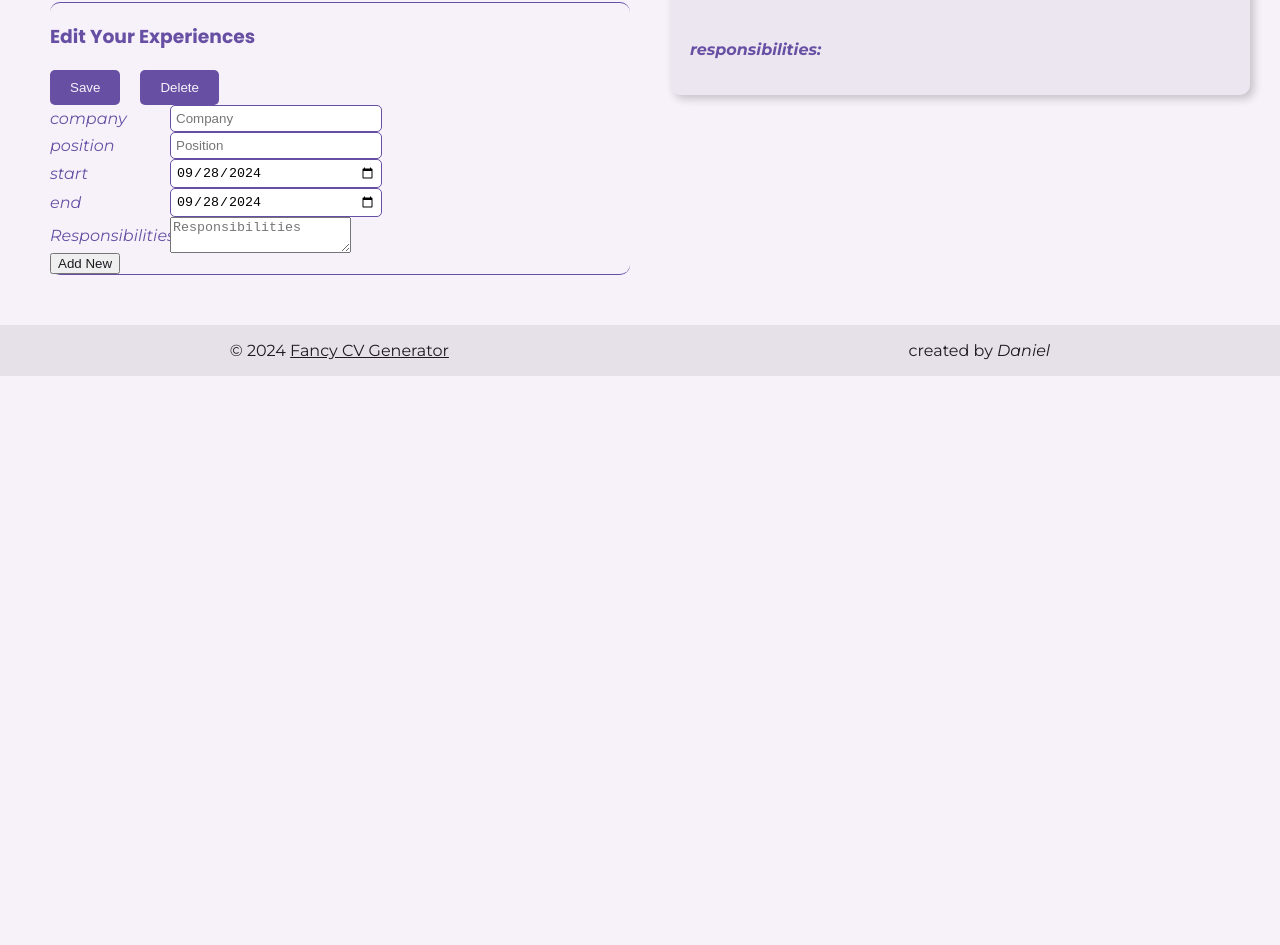
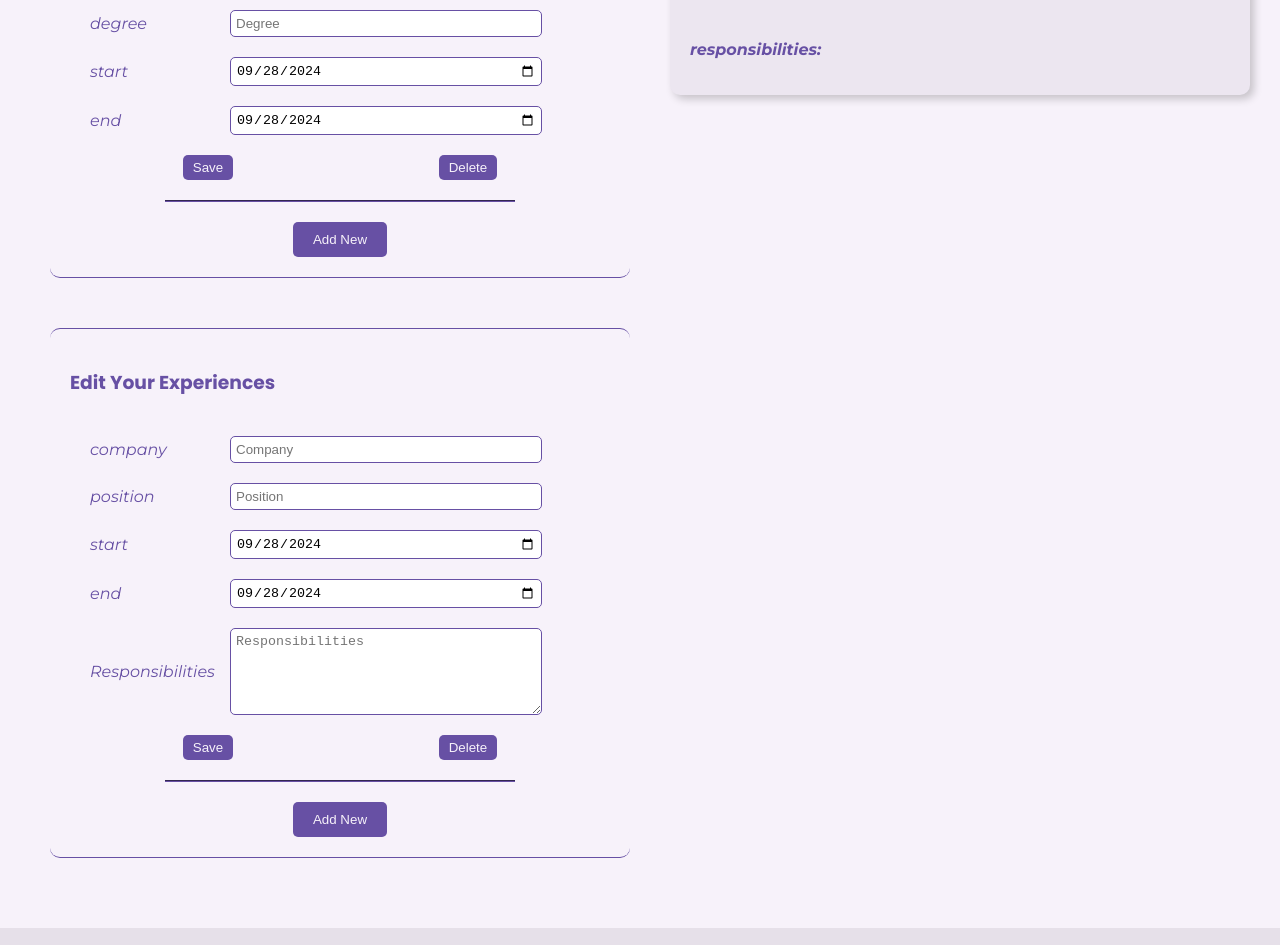
Before and after one commit to danielxfeng/top_cv_generator, a React (Vite) app: page / in a window 1280 px wide. Shown: the part 807-1752 px from the top of the page. Before the commit the page ends 1183 px from the top, so only its background shows below. Built offline with nearby package versions, Linux system fonts and the light colour scheme.

Commit message:
Form css adjustment

```diff
--- a/src/components/main_components/Form/Form.jsx
+++ b/src/components/main_components/Form/Form.jsx
@@ -3,6 +3,19 @@ import styles from "./Form.module.css";
 import { Education, Experience } from "../../../model/model";
 import Info from "./Info";
 import ListComponent from "./ListComponents";
+
+const AddBtn = (({ tag, addNew }) => {
+  return (
+    <div className={styles.form__btn__add__container}>
+    <button
+      className="a a-no-change"
+      onClick={(e) => addNew(e, tag)}
+    >
+      Add New
+    </button>
+    </div>
+  );
+});
 
 const Form = ({
   info,
@@ -43,12 +56,7 @@ const Form = ({
           tag="education"
           styles={styles}
         />
-        <button
-          className="a a-no-change"
-          onClick={(e) => addNew(e, "education")}
-        >
-          Add New
-        </button>
+        <AddBtn tag="education" addNew={addNew}/>
       </div>
       <div className={styles.block}>
         <h3 className="primary-color">Edit Your Experiences</h3>
@@ -58,12 +66,7 @@ const Form = ({
           tag="experience"
           styles={styles}
         />
-        <button
-          className="a a-no-change"
-          onClick={(e) => addNew(e, "experience")}
-        >
-          Add New
-        </button>
+        <AddBtn tag="experience" addNew={addNew}/>
       </div>
     </div>
   );
--- a/src/components/main_components/Form/Form.module.css
+++ b/src/components/main_components/Form/Form.module.css
@@ -11,29 +11,64 @@
   border-top: 1px solid #6750a4;
   border-bottom: 1px solid #6750a4;
   border-radius: 10px;
+  margin: 20px 0;
+  padding: 20px;
 }
 
-.form__head, .form__attr {
+.form__btns {
+  display: flex;
+  justify-content: space-around;
+}
+
+.form__items {
+  display: flex;
+  flex-direction: column;
+  gap: 20px;
+}
+
+.form__item {
+  display: flex;
+  flex-direction: column;
+  gap: 20px;
+  padding: 20px;
+}
+
+.form__item::after {
+  content: "";
+  text-align: center;
+  display: block;
+  width: 70%;
+  margin: 0 auto;
+  border-bottom: 2px groove #6750a4;
+}
+
+.form__head,
+.form__attr {
   display: flex;
   gap: 20px;
   align-items: center;
 }
 
 .form__attr label {
-  min-width: 100px;
+  width: 120px;
+  min-width: 120px;
+  max-width: 120px;
   flex: 0;
   color: #6750a4;
   font-style: italic;
 }
 
-.form__attr input {
-  min-width: 200px;
+.form__attr input, .form__attr textarea {
+  width: 60%;
+  min-width: 60%;
+  max-width: 60%;
+  flex: 0;
   padding: 5px;
   border: 1px solid #6750a4;
   border-radius: 5px;
 }
 
-.form__head button {
+.form__head button, .form__btn__add__container button {
   padding: 10px 20px;
   border: none;
   border-radius: 5px;
@@ -44,3 +79,12 @@
 .form__head button:hover {
   color: #f7f2fa;
 }
+
+.form__btns button {
+  padding: 5px 10px;
+}
+
+.form__btn__add__container {
+  display: flex;
+  justify-content: center;
+}
--- a/src/components/main_components/Form/ListComponents.jsx
+++ b/src/components/main_components/Form/ListComponents.jsx
@@ -31,28 +31,16 @@ const ListComponent = ({ list, setList, tag, styles }) => {
   };
 
   return (
-    <div className={styles.items}>
+    <div className={styles.form__items}>
       {list.map((item) => (
         <form
-          className={styles.item}
+          className={styles.form__item}
           action="/"
           method="post"
           key={item.key}
           data-key={item.key}
           onSubmit={(e) => save(e)}
         >
-          <div className={styles.form__head}>
-            <button className="a a-no-change" type="submit">
-              Save
-            </button>
-            <button
-              className="a a-no-change"
-              data-key={item.key}
-              onClick={(e) => del(e)}
-            >
-              Delete
-            </button>
-          </div>
           <InputComponent
             obj={item}
             itemKey={item.key}
@@ -78,10 +66,23 @@ const ListComponent = ({ list, setList, tag, styles }) => {
                 placeholder="Responsibilities"
                 autoComplete="responsibilities"
                 defaultValue={item.responsibilities}
+                rows="5"
                 required
               />
             </div>
           )}
+          <div className={`${styles.form__head} ${styles.form__btns}`}>
+            <button className="a a-no-change" type="submit">
+              Save
+            </button>
+            <button
+              className="a a-no-change"
+              data-key={item.key}
+              onClick={(e) => del(e)}
+            >
+              Delete
+            </button>
+          </div>
         </form>
       ))}
     </div>
```
